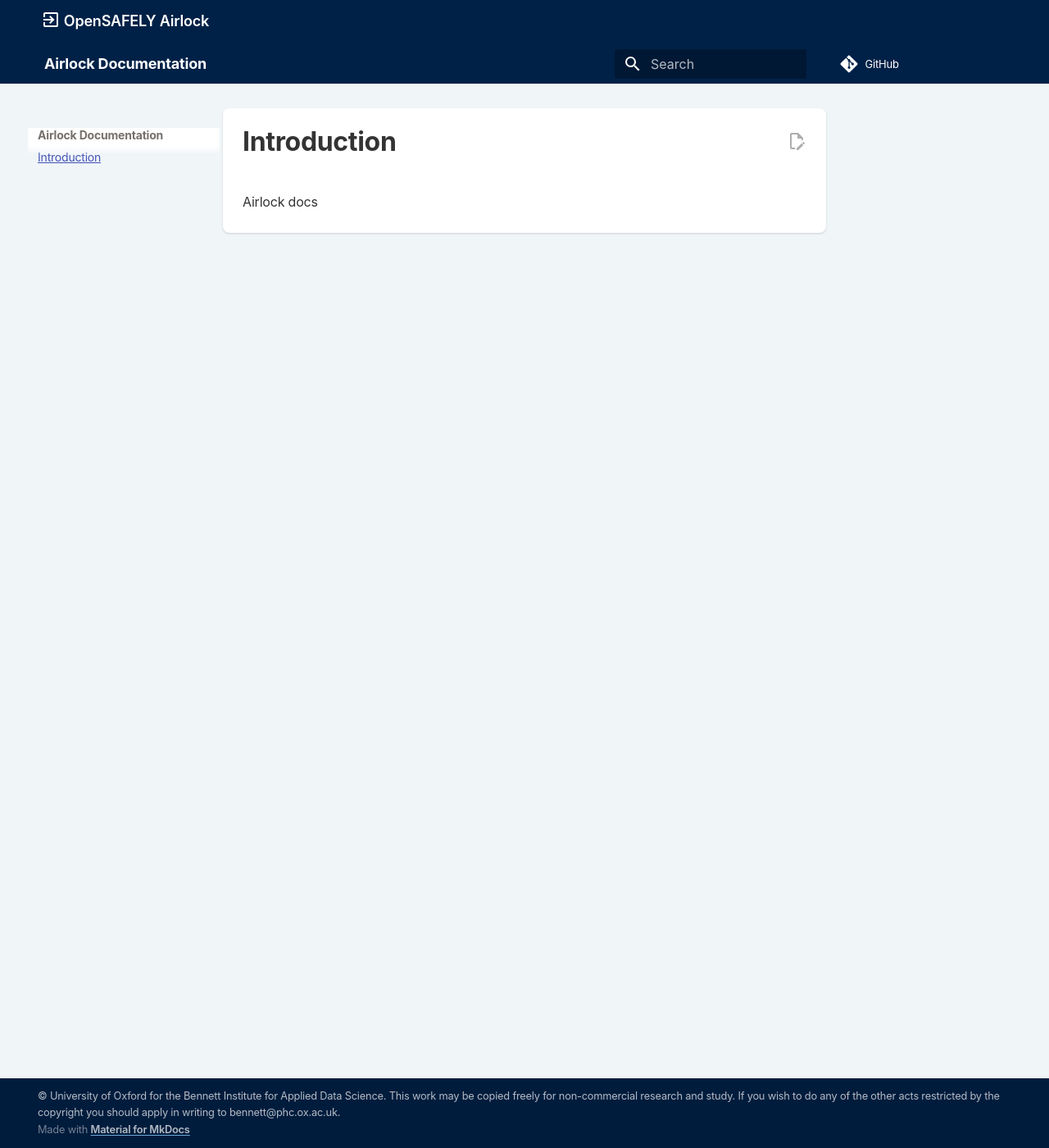
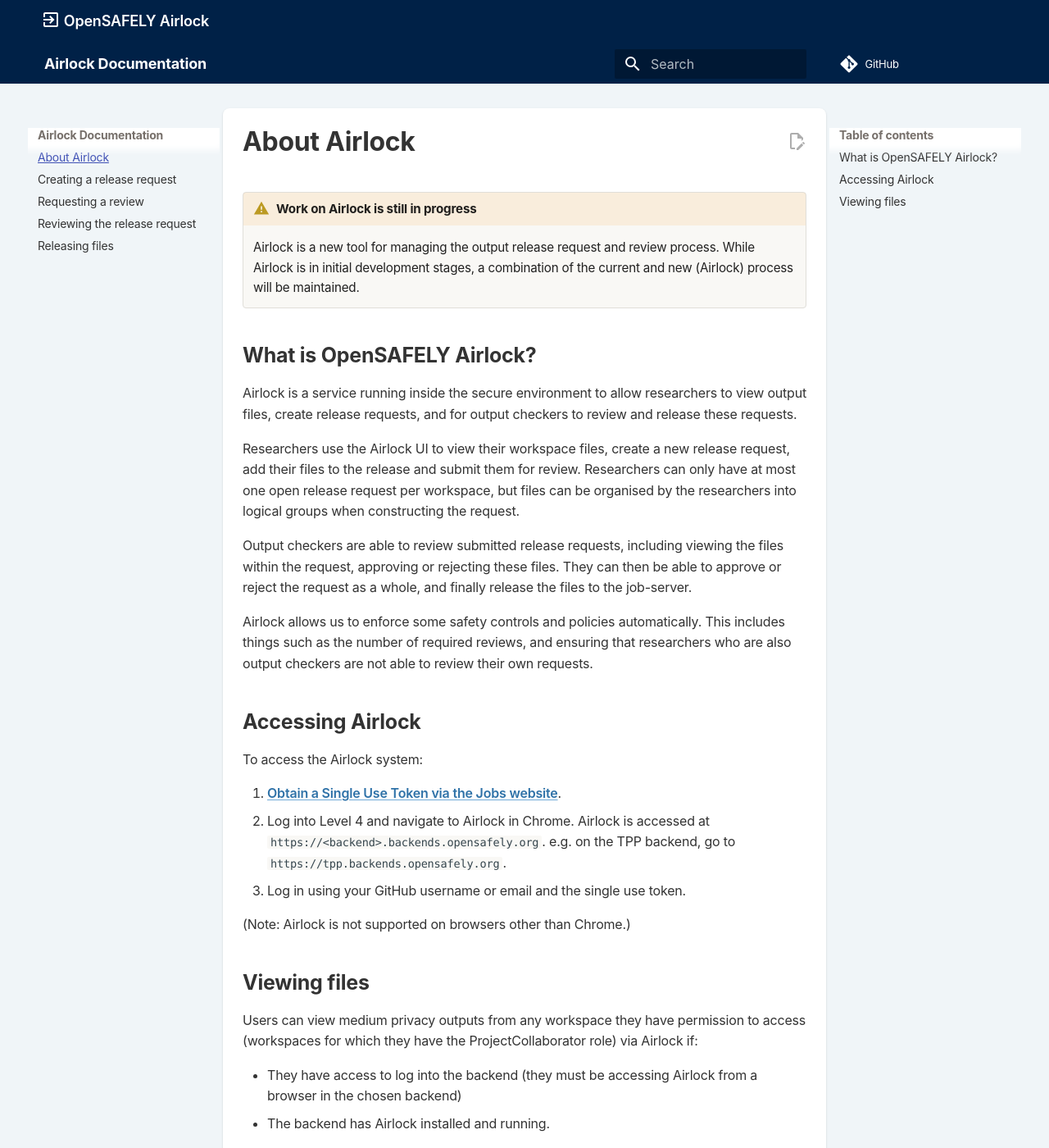
Before and after one commit to opensafely-core/airlock, an MkDocs documentation site: the page built from docs/index.md, in a window 1280 px wide and 1400 px high. Shown: the whole window at 82% size. Built offline with MkDocs 1.6.1 and Material for MkDocs 9.7.7, drawn with Linux system fonts in a browser that asks for light colours; comment, search, counter and statistics services are not loaded; some of the changed text lies outside the part shown.

Commit message:
Add the Airlock docs content

```diff
--- a/docs/index.md
+++ b/docs/index.md
@@ -1 +1,42 @@
-Airlock docs
+!!!warning "Work on Airlock is still in progress"
+    Airlock is a new tool for managing the output release request
+    and review process. While Airlock is in initial development stages,
+    a combination of the current and new (Airlock) process
+    will be maintained.
+
+
+## What is OpenSAFELY Airlock?
+
+Airlock is a service running inside the secure environment to allow researchers to
+view output files, create release requests, and for output checkers to review and
+release these requests.
+
+Researchers use the Airlock UI to view their workspace files, create a new release request, add their files to the release and submit them for review. Researchers can only have at most one open release request per workspace, but files can be organised by the researchers into logical groups when constructing the request.
+
+Output checkers are able to review submitted release requests, including viewing the files within the request, approving or rejecting these files. They can then be able to approve or reject the request as a whole, and finally release the files to the job-server.
+
+Airlock allows us to enforce some safety controls and policies automatically. This includes things such as the number of required reviews, and ensuring that researchers who are also output checkers are not able to review their own requests.
+
+
+## Accessing Airlock
+
+To access the Airlock system:
+
+1. [Obtain a Single Use Token via the
+    Jobs website](https://docs.opensafely.org/jobs-site/#viewing-analysis-outputs-on-the-server).
+1. Log into Level 4 and navigate to Airlock in Chrome. Airlock is
+    accessed at `https://<backend>.backends.opensafely.org`. e.g. on
+    the TPP backend, go to `https://tpp.backends.opensafely.org`.
+1. Log in using your GitHub username or email and the single use token.
+
+(Note: Airlock is not supported on browsers other than Chrome.)
+
+
+## Viewing files
+
+Users can view medium privacy outputs from any workspace they have permission to
+access (workspaces for which they have the ProjectCollaborator role) via Airlock if:
+
+* They have access to log into the backend (they must be accessing Airlock
+    from a browser in the chosen backend)
+* The backend has Airlock installed and running.
--- a/mkdocs.yml
+++ b/mkdocs.yml
@@ -12,7 +12,11 @@
 site_dir: mkdocs_build
 
 nav:
-  - Introduction: index.md
+  - About Airlock: index.md
+  - Creating a release request: creating-a-release-request.md
+  - Requesting a review: requesting-a-review.md
+  - Reviewing the release request: reviewing.md
+  - Releasing files: releasing.md
 
 watch:
   - docs
```
Also changed, not shown: docs/creating-a-release-request.md (added, +70 -0 lines), docs/releasing.md (added, +13 -0 lines), docs/requesting-a-review.md (added, +15 -0 lines), docs/reviewing.md (added, +36 -0 lines), 1 other file.
